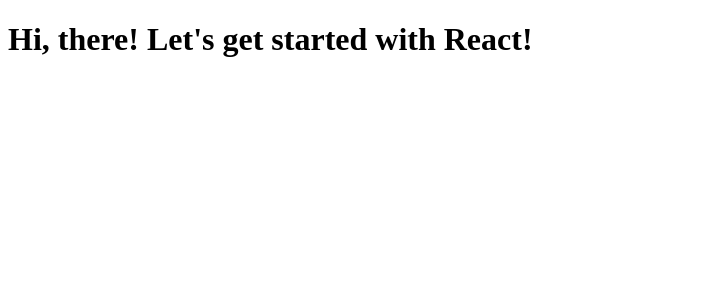
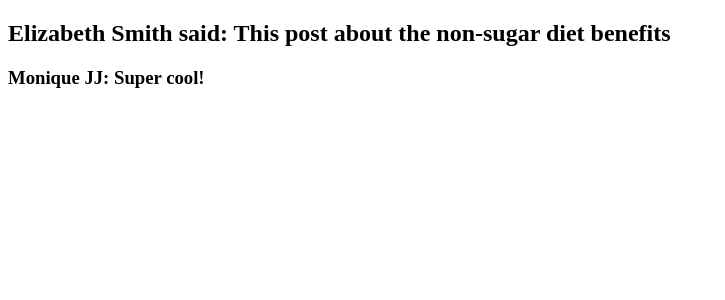
Before and after one commit to LubaRo/react-sample-component, a React app: page / in a window 1280 px wide. Shown: the top 300 px of the page, without its empty margins (0-725 px from the left). Built offline with nearby package versions, Linux system fonts and the light colour scheme; the HTML template or start-up script is replaced by a standard one.

Commit message:
add post and comment mvp components

```diff
--- a/package.json
+++ b/package.json
@@ -14,6 +14,7 @@
     "babel-core": "^6.26.3",
     "babel-loader": "^7.1.5",
     "babel-preset-react": "^6.24.1",
+    "prop-types": "^15.7.2",
     "react": "^17.0.2",
     "react-dom": "^17.0.2",
     "webpack": "^5.44.0",
--- a/src/js/app.jsx
+++ b/src/js/app.jsx
@@ -1,11 +1,28 @@
-import React from 'react'
+import { createElement } from 'react'
 import { render } from 'react-dom'
+import Post from "./components/Post.jsx"
+import Comment from "./components/Comment.jsx"
 
 const node = document.getElementById("root");
 
-const root = React.createElement('div', {},
-  React.createElement('h1', {}, 'Hi, there! Let\'s get started with React!')
+const postData = {
+  id: 1,
+  content: ' said: This post about the non-sugar diet benefits',
+  user: 'Elizabeth Smith'
+};
+const commentData = {
+  id: 12,
+  content: ': Super cool!',
+  user: 'Monique JJ'
+};
 
-);
+const App = createElement(
+  Post,
+  postData,
+  createElement(
+    Comment,
+    commentData
+  )
+)
 
-render(root, node);
+render(App, node);
--- /dev/null
+++ b/src/js/components/Comment.jsx
@@ -0,0 +1,20 @@
+import React, { Component } from "react";
+import PropTypes from "prop-types";
+
+class Comment extends Component {
+  render() {
+    return React.createElement("div",{ className: "comment" }, React.createElement(
+      "h3", { className: "commentAuthor" }, this.props.user, React.createElement(
+        "span", { className: "commentContent" }, this.props.content
+      )
+    ));
+  }
+}
+
+Comment.propTypes = {
+  id: PropTypes.number.isRequired,
+  content: PropTypes.string.isRequired,
+  user: PropTypes.string.isRequired
+};
+
+export default Comment;
--- /dev/null
+++ b/src/js/components/Post.jsx
@@ -0,0 +1,23 @@
+import React, { Component } from "react";
+import PropTypes from "prop-types";
+
+class Post extends Component {
+  render() {
+    return React.createElement(
+      "div", { className: 'post' }, React.createElement(
+        "h2", { className: 'post-author', id: this.props.id }, this.props.user, React.createElement(
+            "span", { className: 'post-body' }, this.props.content
+        ),
+      ),
+      this.props.children
+    )
+  }
+}
+
+Post.propTypes = {
+  user: PropTypes.string.isRequired,
+  id: PropTypes.number.isRequired,
+  content: PropTypes.string.isRequired
+};
+
+export default Post;
--- a/webpack.dev.config.js
+++ b/webpack.dev.config.js
@@ -7,7 +7,7 @@
     filename: "bundle.js",
     clean: true,
   },
-  //devtool: 'inline-source-map',
+  devtool: 'inline-source-map',
   module: {
     rules: [
       {
```
Also changed, not shown: 1 other file (tests, documents, lock files or other folders).
